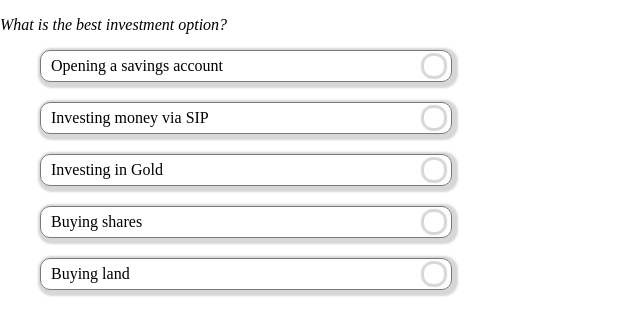
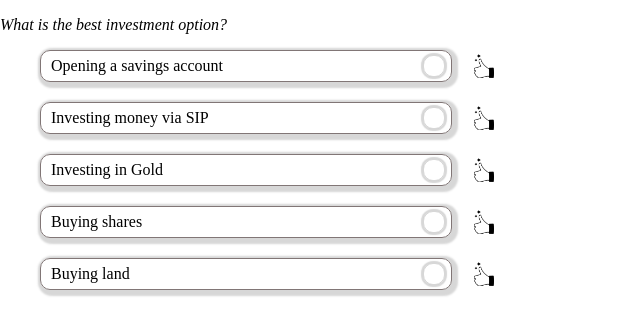
Before and after one commit to gitsubu/solutionVoter, a plain HTML site: page index.html in a window 1280 px wide. Shown: the whole page, without its empty margins (0-640 px from the left). Drawn offline with Linux system fonts and the light colour scheme; the site is published under a folder, as on GitHub Pages, so addresses that start at the root find nothing.

Commit message:
Update styles.css

```diff
--- a/styles.css
+++ b/styles.css
@@ -35,7 +35,7 @@ li{
 }
 
 button{
-    background: url(/like.png);
+    background: url(like.png);
     background-repeat: no-repeat;
     background-size:cover;
     background-position: center;
```
